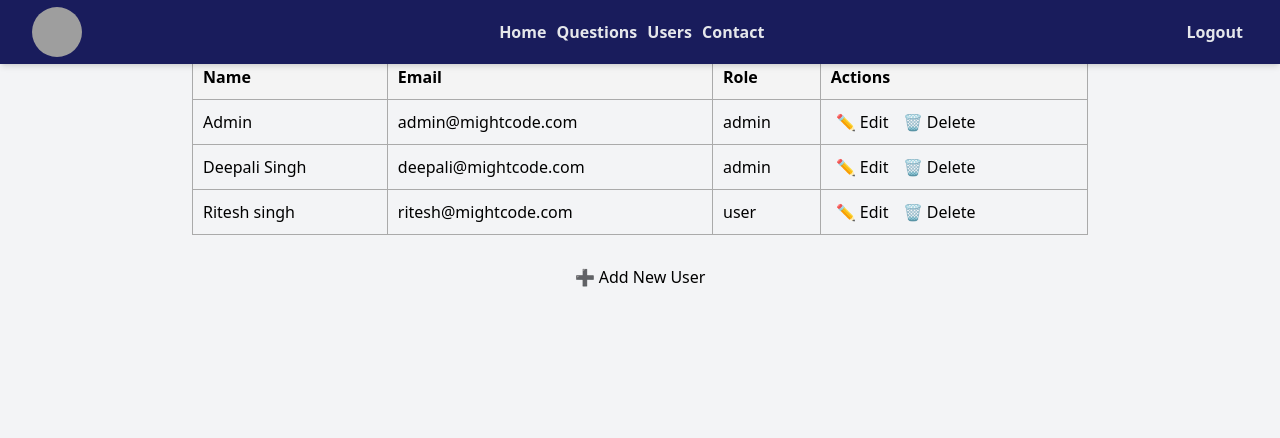
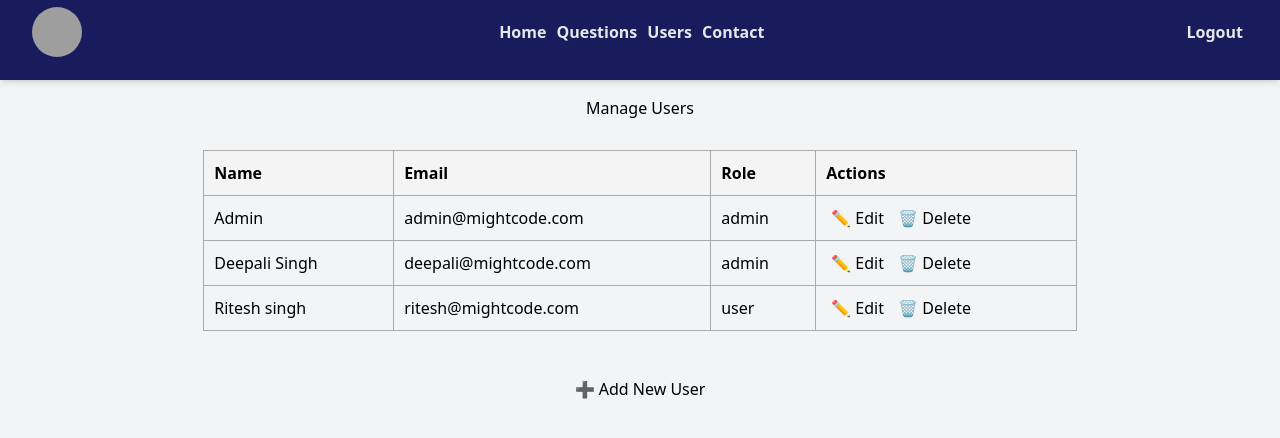
Before and after one commit to ritesh7860/Personal_Quiz, a PHP site: page /admin_user.php in a window 1280 px wide. Shown: the top 438 px of the page. Run offline with PHP 8.4, Linux system fonts and the light colour scheme; the visitor is signed in with stand-in values (Sample User, id 1); data comes from the database, SQL or seed files in the repository; grey boxes are pictures that could not be loaded.

Commit message:
Give the margin in Manager User

```diff
--- a/admin_user.php
+++ b/admin_user.php
@@ -12,6 +12,7 @@ $users = $link->query("SELECT name, email, role FROM regis ORDER BY role, name")
 
 <!DOCTYPE html>
 <html>
+
 <head>
     <title>Manage Users</title>
     <style>
@@ -20,17 +21,31 @@ $users = $link->query("SELECT name, email, role FROM regis ORDER BY role, name")
             width: 70%;
             margin: 30px auto;
         }
-        th, td {
+
+        th,
+        td {
             border: 1px solid #aaa;
             padding: 10px;
             text-align: left;
         }
-        th { background: #f4f4f4; }
-        a { text-decoration: none; margin: 0 5px; }
+
+        th {
+            background: #f4f4f4;
+        }
+
+        a {
+            text-decoration: none;
+            margin: 0 5px;
+        }
     </style>
 </head>
+
 <body>
+    <div class="mt-[10vh] p-4">
+        <div>
             <h1 style="text-align:center;">Manage Users</h1>
+        </div>
+        <div>
             <table>
                 <tr>
                     <th>Name</th>
@@ -50,9 +65,12 @@ $users = $link->query("SELECT name, email, role FROM regis ORDER BY role, name")
                     </tr>
                 <?php endwhile; ?>
             </table>
+        </div>
+    </div>
 
     <p style="text-align:center;">
         <a href="add_user.php">➕ Add New User</a>
     </p>
 </body>
+
 </html>
--- a/welcome.php
+++ b/welcome.php
@@ -10,7 +10,7 @@
 <body class="bg-gray-100">
 
   <!-- Navbar -->
-  <nav class="bg-[#191c5c] shadow-md fixed top-0 w-full h-[8vh] z-10">
+  <nav class="bg-[#191c5c] shadow-md fixed top-0 w-full h-[10vh] z-10">
     <div class="max-w-7xl mx-auto px-4 sm:px-6 lg:px-8">
       <div class="flex justify-between items-center h-16">
 
```
Lines whose indentation alone changed are shown as unchanged.
